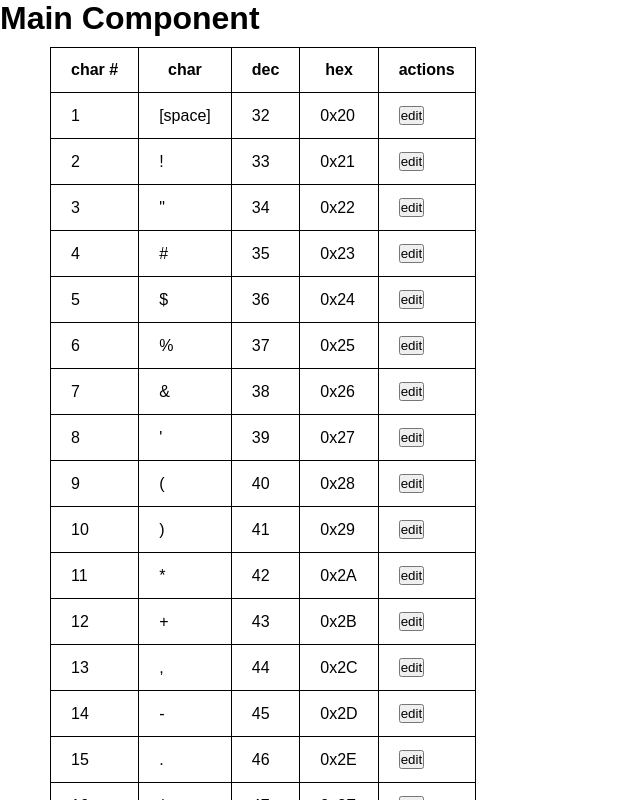
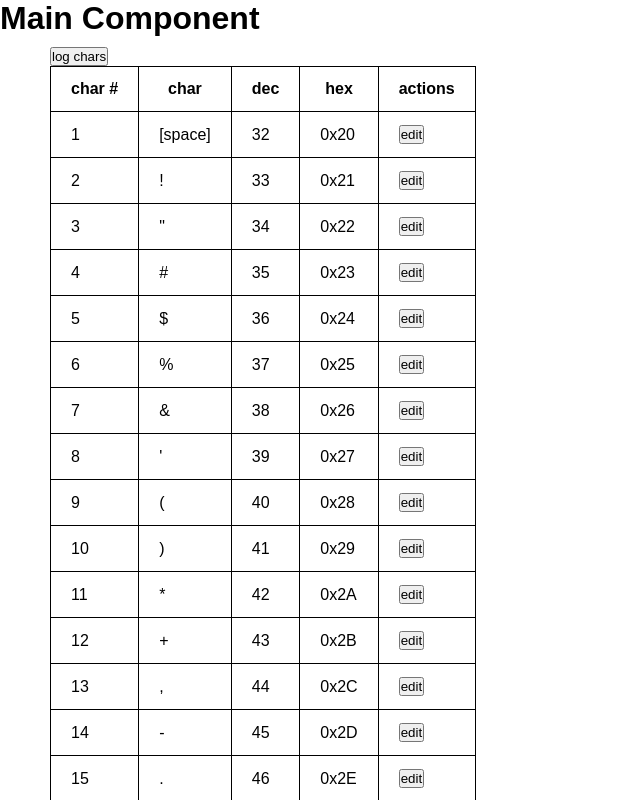
Before and after one commit to wojdom798/font-creator-app-reactjs-frontend, a React (Create React App) app: page / in a window 1280 px wide. Shown: the top 800 px of the page, without its empty margins (0-640 px from the left). Built offline with nearby package versions, Linux system fonts and the light colour scheme.

Commit message:
make edit character button handler send button data up to parent component

```diff
--- a/src/Font.tsx
+++ b/src/Font.tsx
@@ -1,10 +1,29 @@
 import React, { useEffect, useState, SyntheticEvent } from "react";
+import { IFontProps } from "./types";
 import { convertByteToHexString } from "./utils";
 import Char10x16 from "./Char10x16";
 
 
-function Font()
+function Font({ id, initialValues, onEditCharClick }: IFontProps)
 {
+  const [characters, setCharacters] = useState<number[]>([]);
+
+  useEffect(() =>
+  {
+    if (initialValues !== null)
+    {
+      // ...
+    }
+
+    setCharacters(Array((127-32) * 10 * (16/8)).fill(0) as number[]);
+
+  }, []);
+
+  const handleEditCharButtonClick = (ev: SyntheticEvent, charId: number) =>
+  {
+    ev.preventDefault();
+    onEditCharClick(charId, characters.slice(charId-32, charId-32+20));
+  };
 
   const generateFontTableUIRows = () =>
   {
@@ -22,7 +41,8 @@ function Font()
           <td>{ convertByteToHexString(i) }</td>
           <td>
             <button
-              onClick={ () => { console.log("edit button click"); }}
+              // onClick={ () => { console.log("edit button click"); }}
+              onClick={ (ev) => handleEditCharButtonClick(ev, i)}
             >edit</button>
           </td>
         </tr>
@@ -35,6 +55,12 @@ function Font()
 
   return (
     <div className="font-table-wrapper">
+      <button
+        onClick={() => {
+          console.log(`characters.length = ${characters.length}`);
+          console.log(characters);
+        }}
+      >log chars</button>
       <table className="font-table">
         <thead>
           <tr>
--- a/src/Main.tsx
+++ b/src/Main.tsx
@@ -9,7 +9,14 @@ function Main()
     <div>
       <h1>Main Component</h1>
       {/* <Char10x16 /> */}
-      <Font />
+      <Font
+        id={1}
+        initialValues={null}
+        onEditCharClick={(charId, charData) => {
+          console.log(`char to edit: ${charId}`);
+          console.log(charData);
+        }}
+      />
     </div>
 
   );
```
Also changed, not shown: src/types.ts (+8 -0 lines).
